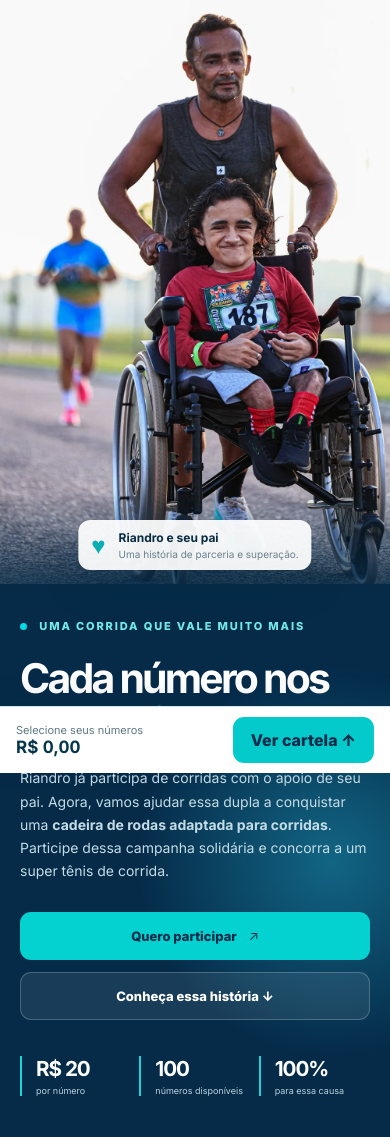
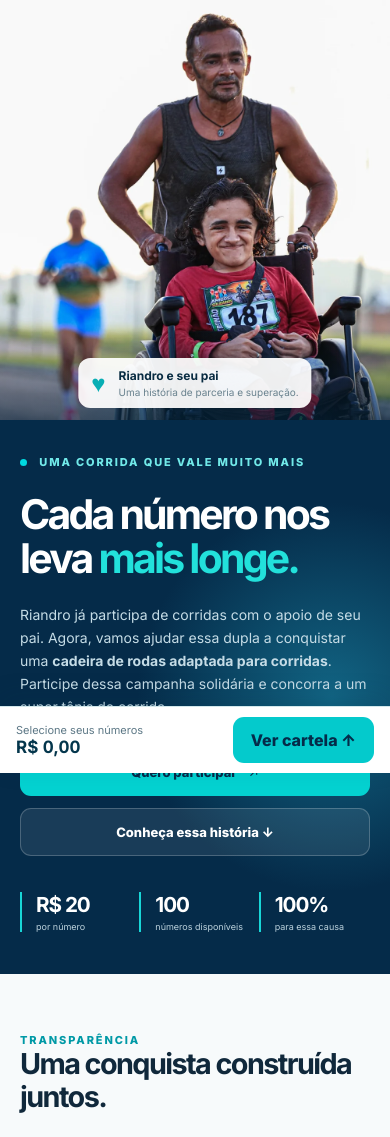
Before and after one commit to alex-z91/app-0101, a Flask app: page / in a window 390 px wide. Shown: the part 71-1208 px from the top of the page. Run offline with Flask 3, Linux system fonts and the light colour scheme; data that the repository does not hold is empty.

Commit message:
fix: garante pai e Riandro no enquadramento do hero desktop e mobile

```diff
--- a/static/style.css
+++ b/static/style.css
@@ -75,3 +75,49 @@
   .photo-label b { font-size: 12px; }
   .photo-label small { font-size: 10px; }
 }
+
+
+/* Hero editorial v3 — a prioridade é mostrar o rosto do pai e do Riandro.
+   Em vez de centralizar o retrato vertical, ancoramos o enquadramento no topo. */
+.hero-photo {
+  position:relative;
+  min-height: min(700px, 58vw);
+  overflow:hidden;
+  background:#082d47;
+}
+.hero-photo img {
+  position:absolute;
+  display:block;
+  inset:0;
+  width:100%;
+  height:100%;
+  object-fit:cover;
+  object-position:50% 0%;
+}
+.hero-photo::before {
+  background:linear-gradient(to top, rgba(4,31,53,.75), transparent 26%);
+}
+@media (max-width:760px) {
+  .hero-photo {
+    width:100%;
+    height:clamp(360px, 108vw, 505px);
+    min-height:0;
+    overflow:hidden;
+  }
+  .hero-photo img {
+    position:absolute;
+    inset:0;
+    height:100%;
+    width:100%;
+    object-fit:cover;
+    object-position:center top;
+  }
+  .hero-photo::before {
+    background:linear-gradient(to top, rgba(4,31,53,.68), transparent 22%);
+  }
+  .photo-label { left:50%; bottom:12px; }
+}
+@media (max-width:360px) {
+  .hero-photo { height:106vw; }
+  .photo-label { max-width:calc(100% - 20px); }
+}
```
